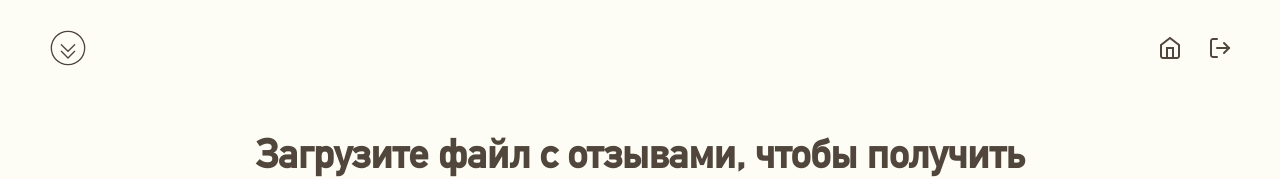
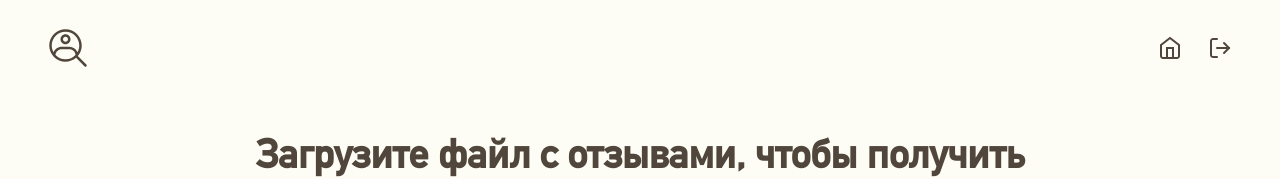
Before and after one commit to HasanovTimur9/review-analysis, a React (Vite) app in the folder frontend/frontend-review-analysis/: page / in a window 1280 px wide. Both pictures are taken after typing "Sample", "Sample" into the empty fields and a click on the button "Войти". Shown: the top 179 px of the page. Built offline with nearby package versions, Linux system fonts and the light colour scheme.

Commit message:
логотип

```diff
--- a/frontend/frontend-review-analysis/src/App.jsx
+++ b/frontend/frontend-review-analysis/src/App.jsx
@@ -10,10 +10,21 @@ import './styles/LoginPage.css';
 import './styles/App.css';
 
 const Logo = () => (
-    <svg width="60" height="60" viewBox="0 0 60 60" fill="none" xmlns="http://www.w3.org/2000/svg">
-        <circle cx="30" cy="30" r="25" stroke="#EFEED4" strokeWidth="2" fill="none"/>
-        <path d="M20 25L30 35L40 25" stroke="#EFEED4" strokeWidth="2" strokeLinecap="round"/>
-        <path d="M20 35L30 45L40 35" stroke="#EFEED4" strokeWidth="2" strokeLinecap="round"/>
+    <svg
+        fillRule="evenodd"
+        strokeLinejoin="round"
+        strokeMiterlimit="2"
+        clipRule="evenodd"
+        viewBox="0 0 32 32"
+    >
+        <path
+            fill="#EFEED4"
+            d="M14,5c-2.208,0 -4,1.792 -4,4c0,2.208 1.792,4 4,4c2.208,0 4,-1.792 4,-4c0,-2.208 -1.792,-4 -4,-4Zm0,2c1.104,0 2,0.896 2,2c0,1.104 -0.896,2 -2,2c-1.104,0 -2,-0.896 -2,-2c0,-1.104 0.896,-2 2,-2Z"
+        />
+        <path
+            fill="#EFEED4"
+            d="M22.456,23.871l6.837,6.836c0.39,0.39 1.024,0.39 1.414,0c0.39,-0.39 0.39,-1.024 0,-1.414l-6.836,-6.837c1.95,-2.273 3.129,-5.228 3.129,-8.456c-0,-7.175 -5.825,-13 -13,-13c-7.175,0 -13,5.825 -13,13c-0,7.175 5.825,13 13,13c3.228,0 6.183,-1.179 8.456,-3.129Zm-0.47,-2.31c-0.088,-1.172 -0.593,-2.279 -1.431,-3.116c-0.924,-0.925 -2.179,-1.445 -3.487,-1.445c-1.971,0 -4.165,0 -6.136,-0c-2.599,-0 -4.729,2.01 -4.918,4.561c2.005,2.117 4.842,3.439 7.986,3.439c3.144,0 5.981,-1.322 7.986,-3.439Zm1.56,-2.095c0.925,-1.611 1.454,-3.477 1.454,-5.466c-0,-6.071 -4.929,-11 -11,-11c-6.071,0 -11,4.929 -11,11c-0,1.988 0.528,3.853 1.452,5.463c0.995,-2.609 3.521,-4.463 6.48,-4.463c1.971,0 4.165,0 6.136,0c1.838,-0 3.602,0.73 4.902,2.03c0.698,0.698 1.232,1.53 1.576,2.436Z"
+        />
     </svg>
 );
 
--- a/frontend/frontend-review-analysis/src/pages/DashboardPage.jsx
+++ b/frontend/frontend-review-analysis/src/pages/DashboardPage.jsx
@@ -3,10 +3,24 @@ import '../styles/DashboardPage.css';
 
 // ========== Иконки ==========
 const Logo = () => (
-    <svg width="40" height="40" viewBox="0 0 60 60" fill="none" xmlns="http://www.w3.org/2000/svg">
-        <circle cx="30" cy="30" r="25" stroke="#50463C" strokeWidth="2" fill="none"/>
-        <path d="M20 25L30 35L40 25" stroke="#50463C" strokeWidth="2" strokeLinecap="round"/>
-        <path d="M20 35L30 45L40 35" stroke="#50463C" strokeWidth="2" strokeLinecap="round"/>
+    <svg
+        width="40"
+        height="40"
+        xmlns="http://www.w3.org/2000/svg"
+        fillRule="evenodd"
+        strokeLinejoin="round"
+        strokeMiterlimit="2"
+        clipRule="evenodd"
+        viewBox="0 0 32 32"
+    >
+        <path
+            fill="#50463C"
+            d="M14,5c-2.208,0 -4,1.792 -4,4c0,2.208 1.792,4 4,4c2.208,0 4,-1.792 4,-4c0,-2.208 -1.792,-4 -4,-4Zm0,2c1.104,0 2,0.896 2,2c0,1.104 -0.896,2 -2,2c-1.104,0 -2,-0.896 -2,-2c0,-1.104 0.896,-2 2,-2Z"
+        />
+        <path
+            fill="#50463C"
+            d="M22.456,23.871l6.837,6.836c0.39,0.39 1.024,0.39 1.414,0c0.39,-0.39 0.39,-1.024 0,-1.414l-6.836,-6.837c1.95,-2.273 3.129,-5.228 3.129,-8.456c-0,-7.175 -5.825,-13 -13,-13c-7.175,0 -13,5.825 -13,13c-0,7.175 5.825,13 13,13c3.228,0 6.183,-1.179 8.456,-3.129Zm-0.47,-2.31c-0.088,-1.172 -0.593,-2.279 -1.431,-3.116c-0.924,-0.925 -2.179,-1.445 -3.487,-1.445c-1.971,0 -4.165,0 -6.136,-0c-2.599,-0 -4.729,2.01 -4.918,4.561c2.005,2.117 4.842,3.439 7.986,3.439c3.144,0 5.981,-1.322 7.986,-3.439Zm1.56,-2.095c0.925,-1.611 1.454,-3.477 1.454,-5.466c-0,-6.071 -4.929,-11 -11,-11c-6.071,0 -11,4.929 -11,11c-0,1.988 0.528,3.853 1.452,5.463c0.995,-2.609 3.521,-4.463 6.48,-4.463c1.971,0 4.165,0 6.136,0c1.838,-0 3.602,0.73 4.902,2.03c0.698,0.698 1.232,1.53 1.576,2.436Z"
+        />
     </svg>
 );
 
```
